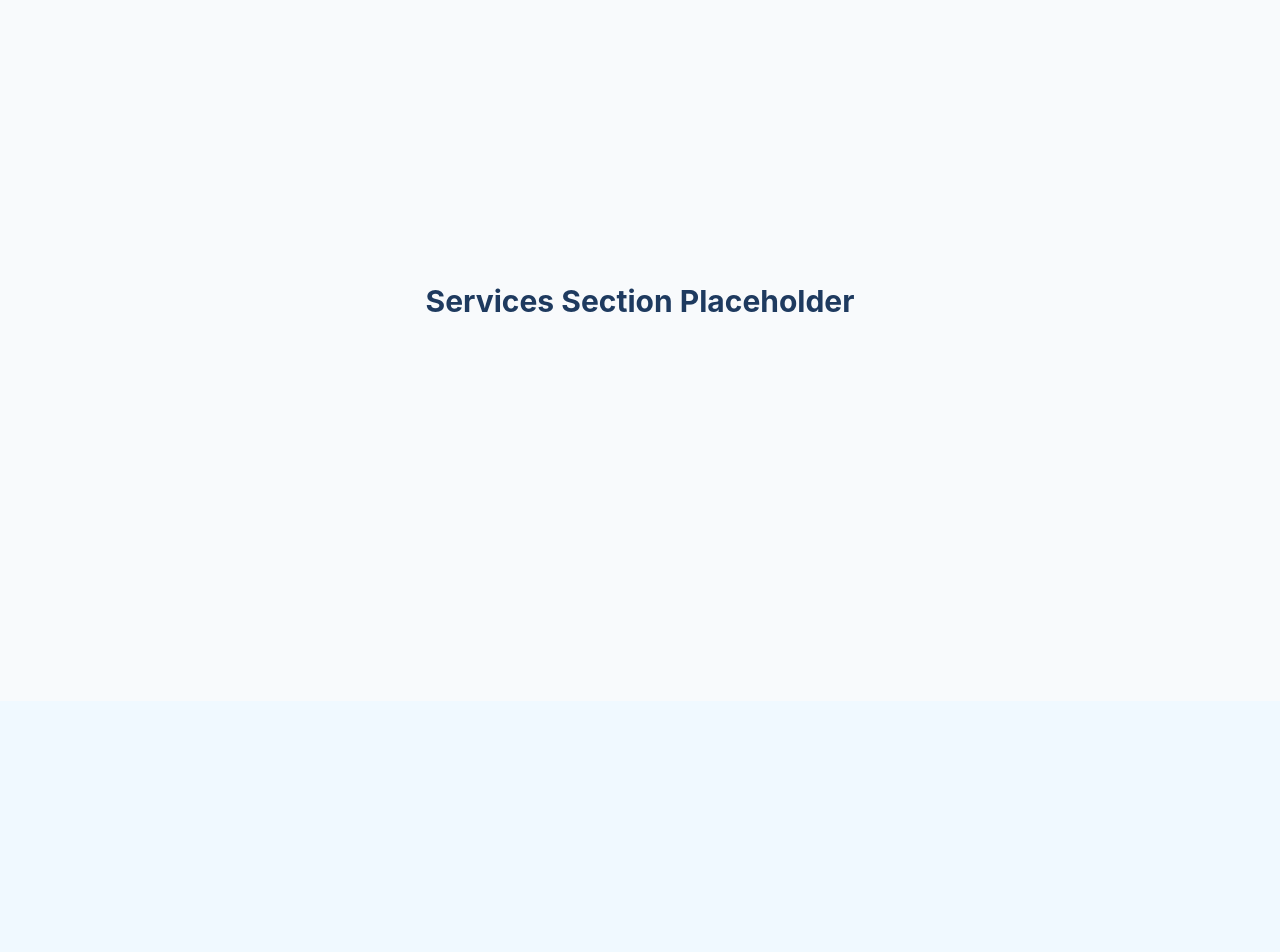
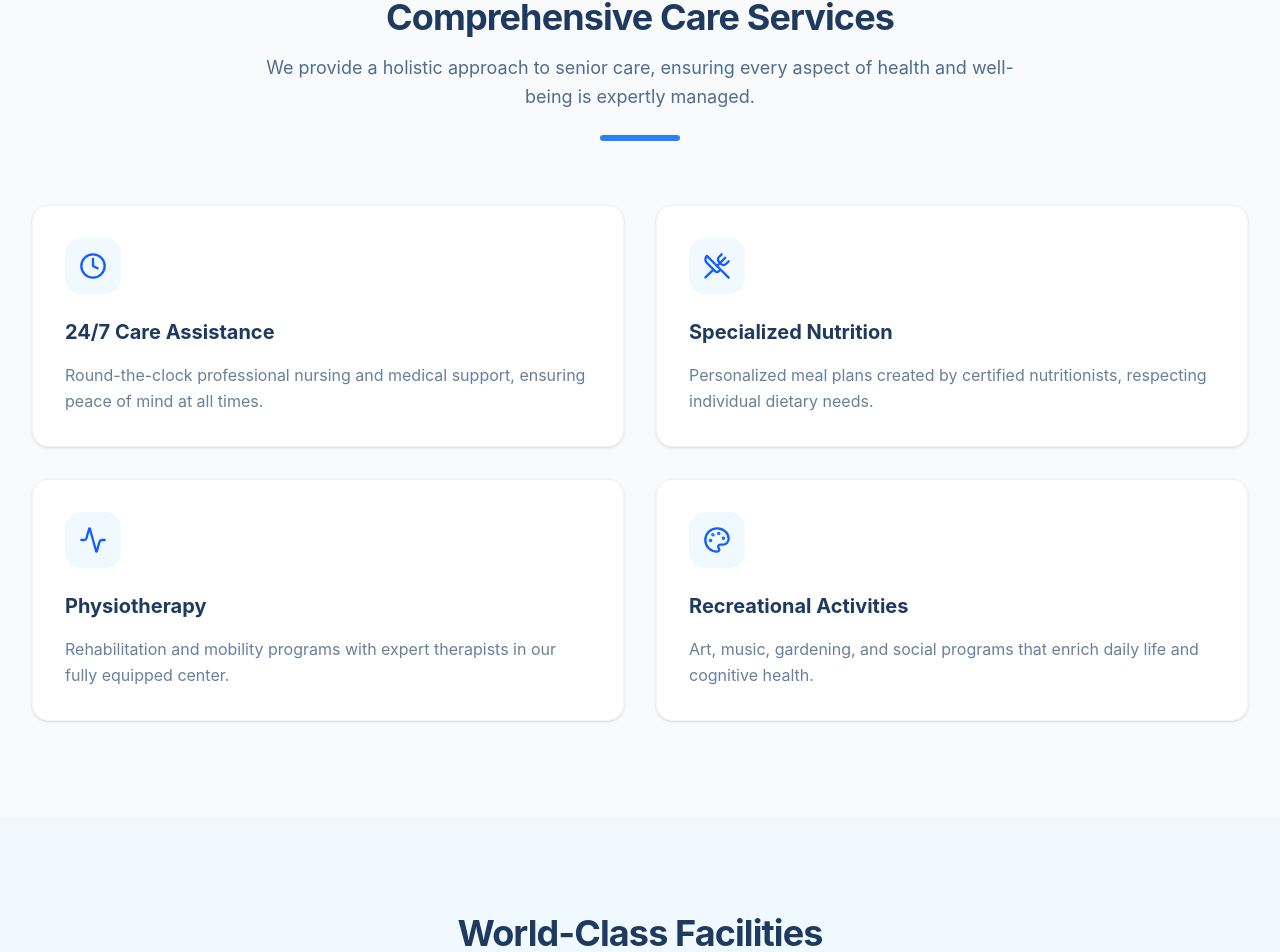
Before and after one commit to ThiagoR0810/residencial-senior, a Next.js app: page / in a window 1280 px wide. Shown: the part 1576-2528 px from the top of the page. Built offline with nearby package versions, Linux system fonts and the light colour scheme.

Commit message:
feat: add Services grid and Facilities gallery

```diff
--- a/src/app/page.tsx
+++ b/src/app/page.tsx
@@ -1,18 +1,16 @@
 import { HeroSection } from "@/features/hero";
 import { AboutSection } from "@/features/about";
+import { ServicesSection } from "@/features/services";
+import { FacilitiesSection } from "@/features/facilities";
 
 export default function Home() {
   return (
     <>
       <HeroSection />
       <AboutSection />
+      <ServicesSection />
+      <FacilitiesSection />
 
-      <section id="services" className="min-h-screen flex items-center justify-center bg-offwhite">
-        <h2 className="text-3xl font-bold">Services Section Placeholder</h2>
-      </section>
-      <section id="facilities" className="min-h-screen flex items-center justify-center bg-sky-50">
-        <h2 className="text-3xl font-bold">Facilities Section Placeholder</h2>
-      </section>
       <section id="testimonials" className="min-h-screen flex items-center justify-center bg-offwhite">
         <h2 className="text-3xl font-bold">Testimonials Section Placeholder</h2>
       </section>
--- /dev/null
+++ b/src/features/facilities/components/FacilitiesSection.tsx
@@ -0,0 +1,23 @@
+import { SectionHeading } from "@/shared/ui/SectionHeading";
+import { FACILITIES_DATA } from "../constants";
+import { FacilityCard } from "./FacilityCard";
+
+export function FacilitiesSection() {
+  return (
+    <section id="facilities" className="py-24 bg-sky-50">
+      <div className="container mx-auto px-4 md:px-8">
+        <SectionHeading
+          title="World-Class Facilities"
+          subtitle="Designed with the perfect balance of medical safety, accessibility, and the comfort of home."
+          centered={true}
+        />
+
+        <div className="grid grid-cols-1 md:grid-cols-2 lg:grid-cols-3 gap-6 mt-16">
+          {FACILITIES_DATA.map((facility, index) => (
+            <FacilityCard key={index} {...facility} />
+          ))}
+        </div>
+      </div>
+    </section>
+  );
+}
--- /dev/null
+++ b/src/features/facilities/components/FacilityCard.tsx
@@ -0,0 +1,28 @@
+import type { FacilityItem } from "../types";
+
+export function FacilityCard({ title, gradient, description }: FacilityItem) {
+  return (
+    <div className="group relative h-80 rounded-2xl overflow-hidden shadow-sm hover:shadow-xl transition-all duration-500 focus-within:ring-4 focus-within:ring-blue-400">
+      {/* Background Gradient (Image Placeholder) */}
+      <div className={`absolute inset-0 bg-gradient-to-br ${gradient} opacity-80 group-hover:scale-105 transition-transform duration-700`} />
+
+      {/* Overlay */}
+      <div className="absolute inset-0 bg-gradient-to-t from-navy-900/90 via-navy-900/40 to-transparent opacity-80 group-hover:opacity-90 transition-opacity duration-300" />
+
+      {/* Content */}
+      <div className="absolute inset-0 p-6 flex flex-col justify-end">
+        <h3 className="text-2xl font-bold text-white mb-2 translate-y-4 group-hover:translate-y-0 transition-transform duration-300">
+          {title}
+        </h3>
+        <p className="text-sky-50 text-sm opacity-0 group-hover:opacity-100 translate-y-4 group-hover:translate-y-0 transition-all duration-300 delay-75">
+          {description}
+        </p>
+      </div>
+
+      {/* Accessibility Link to make card focusable if needed, or just standard div */}
+      <a href="#contact" className="absolute inset-0 focus-visible:outline-none" aria-label={`Learn more about our ${title}`}>
+        <span className="sr-only">{title}</span>
+      </a>
+    </div>
+  );
+}
--- /dev/null
+++ b/src/features/facilities/constants.ts
@@ -0,0 +1,34 @@
+import type { FacilityItem } from "./types";
+
+export const FACILITIES_DATA: FacilityItem[] = [
+  {
+    title: "Private Rooms",
+    gradient: "from-blue-400 to-sky-300",
+    description: "Fully adapted rooms with private bathrooms, emergency call buttons, and customized climate control."
+  },
+  {
+    title: "Therapeutic Garden",
+    gradient: "from-emerald-400 to-teal-300",
+    description: "Lush outdoor spaces designed for safe walking, gardening activities, and fresh air."
+  },
+  {
+    title: "Living Room",
+    gradient: "from-blue-500 to-indigo-400",
+    description: "Spacious communal areas for socializing, reading, and entertaining guests."
+  },
+  {
+    title: "Dining Hall",
+    gradient: "from-amber-400 to-orange-300",
+    description: "Elegant and comfortable dining environment for enjoying chef-prepared nutritious meals."
+  },
+  {
+    title: "Physiotherapy Room",
+    gradient: "from-cyan-400 to-blue-300",
+    description: "State-of-the-art rehabilitation center with specialized equipment for senior mobility."
+  },
+  {
+    title: "Recreation Area",
+    gradient: "from-purple-400 to-pink-300",
+    description: "Dedicated spaces for art therapy, movie nights, and group games."
+  },
+];
--- /dev/null
+++ b/src/features/facilities/index.ts
@@ -0,0 +1 @@
+export { FacilitiesSection } from "./components/FacilitiesSection";
--- /dev/null
+++ b/src/features/facilities/types.ts
@@ -0,0 +1,5 @@
+export interface FacilityItem {
+  title: string;
+  gradient: string;
+  description: string;
+}
--- /dev/null
+++ b/src/features/services/components/ServiceCard.tsx
@@ -0,0 +1,15 @@
+import type { ServiceItem } from "../types";
+
+export function ServiceCard({ icon: Icon, title, description }: ServiceItem) {
+  return (
+    <div className="bg-white p-8 rounded-2xl shadow-sm border border-gray-100 hover:shadow-xl hover:shadow-blue-500/5 hover:-translate-y-1 transition-all duration-300 group">
+      <div className="w-14 h-14 bg-sky-50 rounded-2xl flex items-center justify-center mb-6 group-hover:bg-blue-600 transition-colors duration-300">
+        <Icon className="h-7 w-7 text-blue-600 group-hover:text-white transition-colors duration-300" />
+      </div>
+      <h3 className="text-xl font-bold text-navy-800 mb-4">{title}</h3>
+      <p className="text-navy-700/70 leading-relaxed">
+        {description}
+      </p>
+    </div>
+  );
+}
--- /dev/null
+++ b/src/features/services/components/ServicesSection.tsx
@@ -0,0 +1,23 @@
+import { SectionHeading } from "@/shared/ui/SectionHeading";
+import { SERVICES_DATA } from "../constants";
+import { ServiceCard } from "./ServiceCard";
+
+export function ServicesSection() {
+  return (
+    <section id="services" className="py-24 bg-offwhite">
+      <div className="container mx-auto px-4 md:px-8">
+        <SectionHeading
+          title="Comprehensive Care Services"
+          subtitle="We provide a holistic approach to senior care, ensuring every aspect of health and well-being is expertly managed."
+          centered={true}
+        />
+
+        <div className="grid grid-cols-1 md:grid-cols-2 gap-8 mt-16">
+          {SERVICES_DATA.map((service, index) => (
+            <ServiceCard key={index} {...service} />
+          ))}
+        </div>
+      </div>
+    </section>
+  );
+}
--- /dev/null
+++ b/src/features/services/constants.ts
@@ -0,0 +1,25 @@
+import { Clock, UtensilsCrossed, Activity, Palette } from "lucide-react";
+import type { ServiceItem } from "./types";
+
+export const SERVICES_DATA: ServiceItem[] = [
+  {
+    icon: Clock,
+    title: "24/7 Care Assistance",
+    description: "Round-the-clock professional nursing and medical support, ensuring peace of mind at all times.",
+  },
+  {
+    icon: UtensilsCrossed,
+    title: "Specialized Nutrition",
+    description: "Personalized meal plans created by certified nutritionists, respecting individual dietary needs.",
+  },
+  {
+    icon: Activity,
+    title: "Physiotherapy",
+    description: "Rehabilitation and mobility programs with expert therapists in our fully equipped center.",
+  },
+  {
+    icon: Palette,
+    title: "Recreational Activities",
+    description: "Art, music, gardening, and social programs that enrich daily life and cognitive health.",
+  },
+];
--- /dev/null
+++ b/src/features/services/index.ts
@@ -0,0 +1 @@
+export { ServicesSection } from "./components/ServicesSection";
--- /dev/null
+++ b/src/features/services/types.ts
@@ -0,0 +1,7 @@
+import { type LucideIcon } from "lucide-react";
+
+export interface ServiceItem {
+  icon: LucideIcon;
+  title: string;
+  description: string;
+}
```
